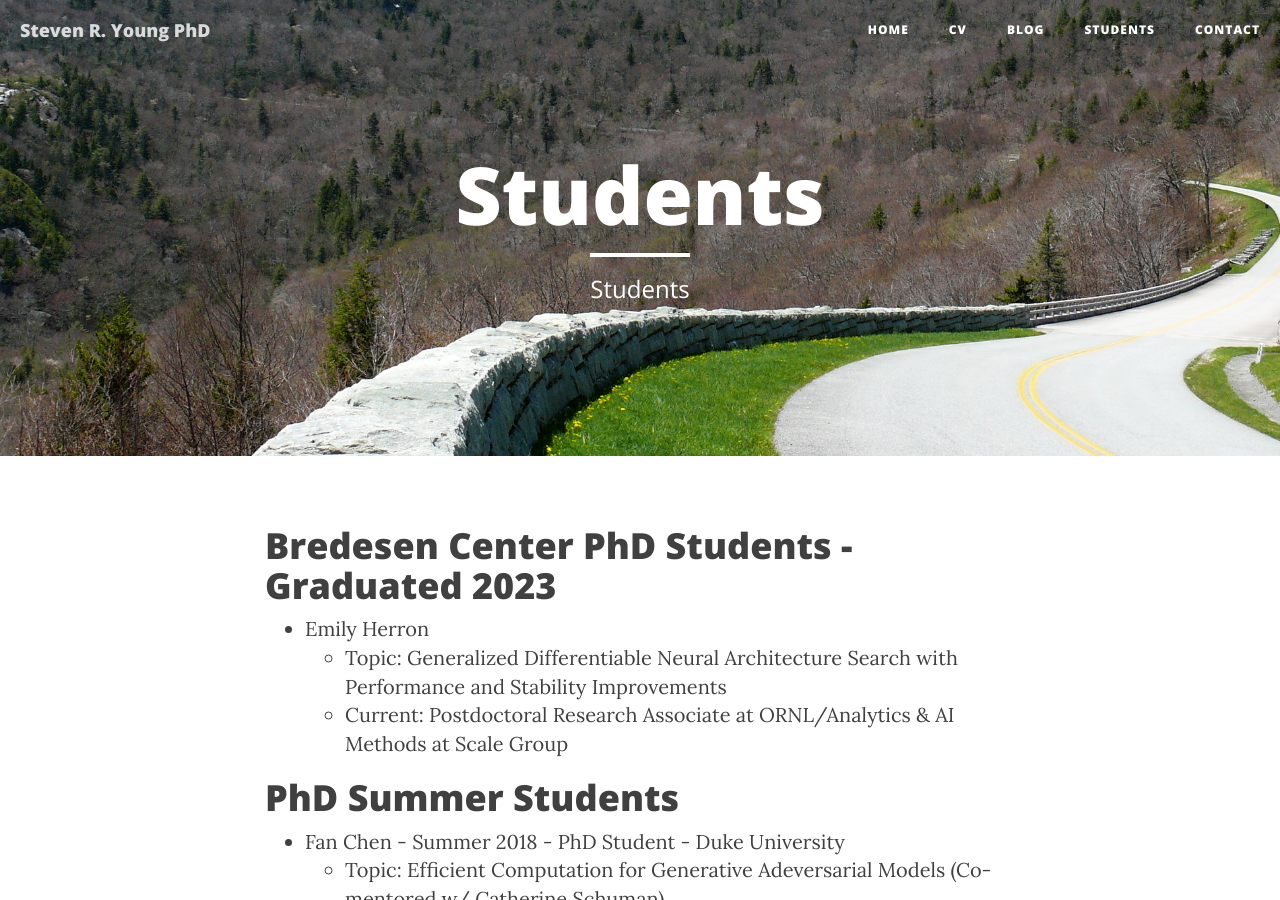
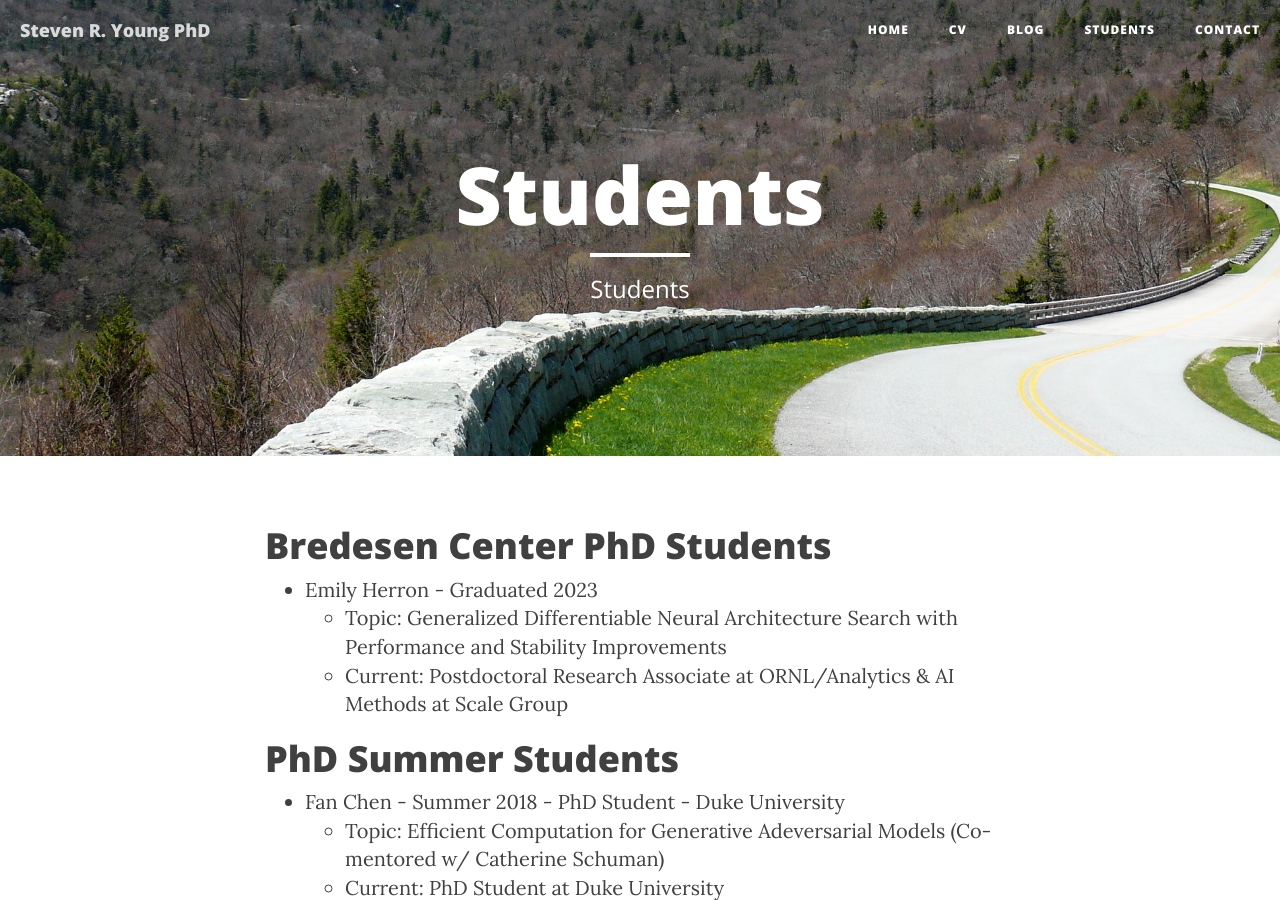
Before and after one commit to stevenryoung/stevenryoung.github.io, a Jekyll site: the page built from students.md, in a window 1280 px wide and 900 px high. Built offline with Jekyll 4.4.1, drawn with Linux system fonts in a browser that asks for light colours; nearby versions of some CDN libraries.

```diff
--- a/students.md
+++ b/students.md
@@ -4,8 +4,8 @@ title: Students
 description: "Students"
 header-img: "img/about-bg-blue.jpg"
 ---
-# Bredesen Center PhD Students - Graduated 2023
-- [Emily Herron](https://www.linkedin.com/in/emily-herron-623b43aa/)
+# Bredesen Center PhD Students
+- [Emily Herron](https://www.linkedin.com/in/emily-herron-623b43aa/) - Graduated 2023
     - Topic: [Generalized Differentiable Neural Architecture Search with Performance and Stability Improvements](https://trace.tennessee.edu/utk_graddiss/9174/)
     - Current: Postdoctoral Research Associate at ORNL/Analytics & AI Methods at Scale Group
 
```
